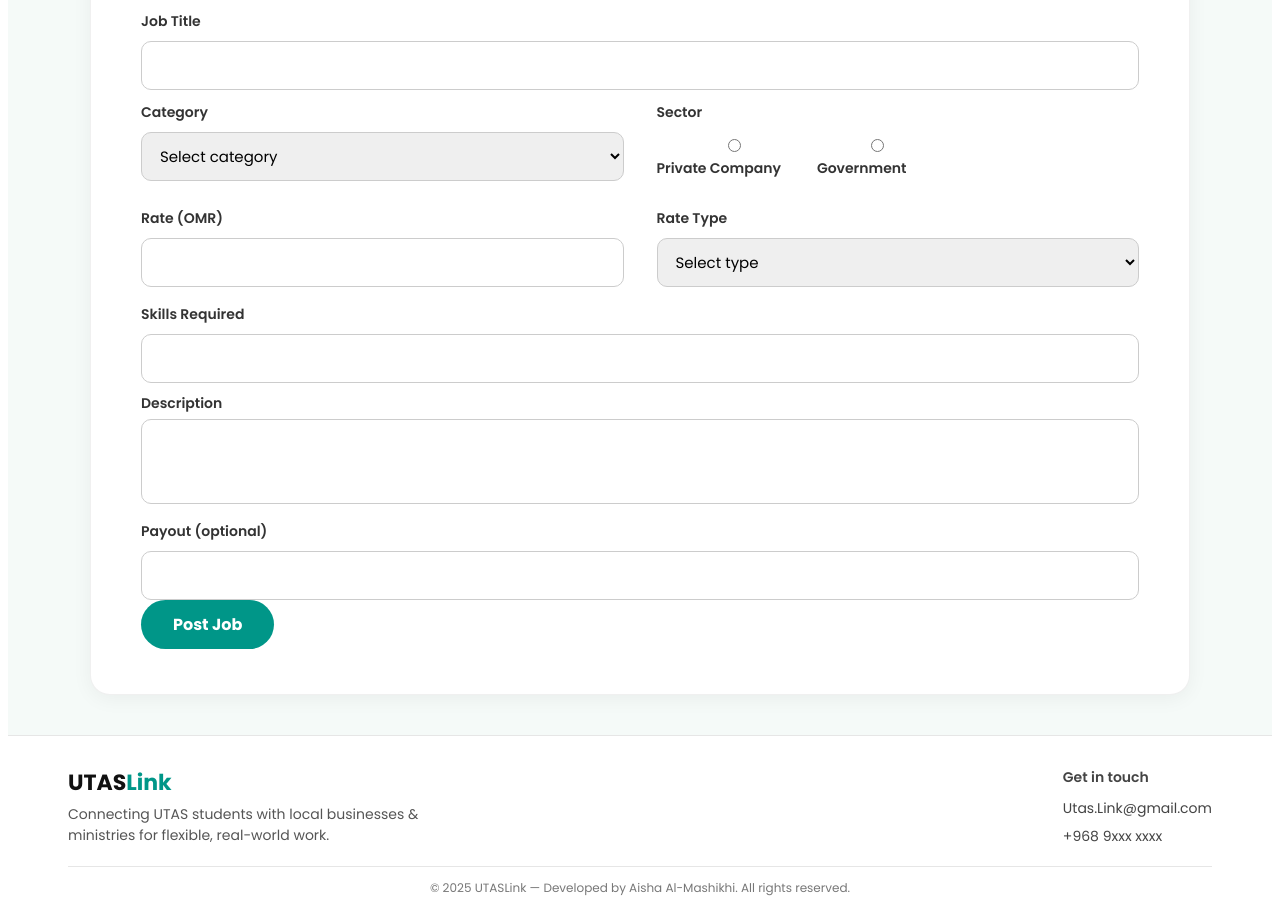
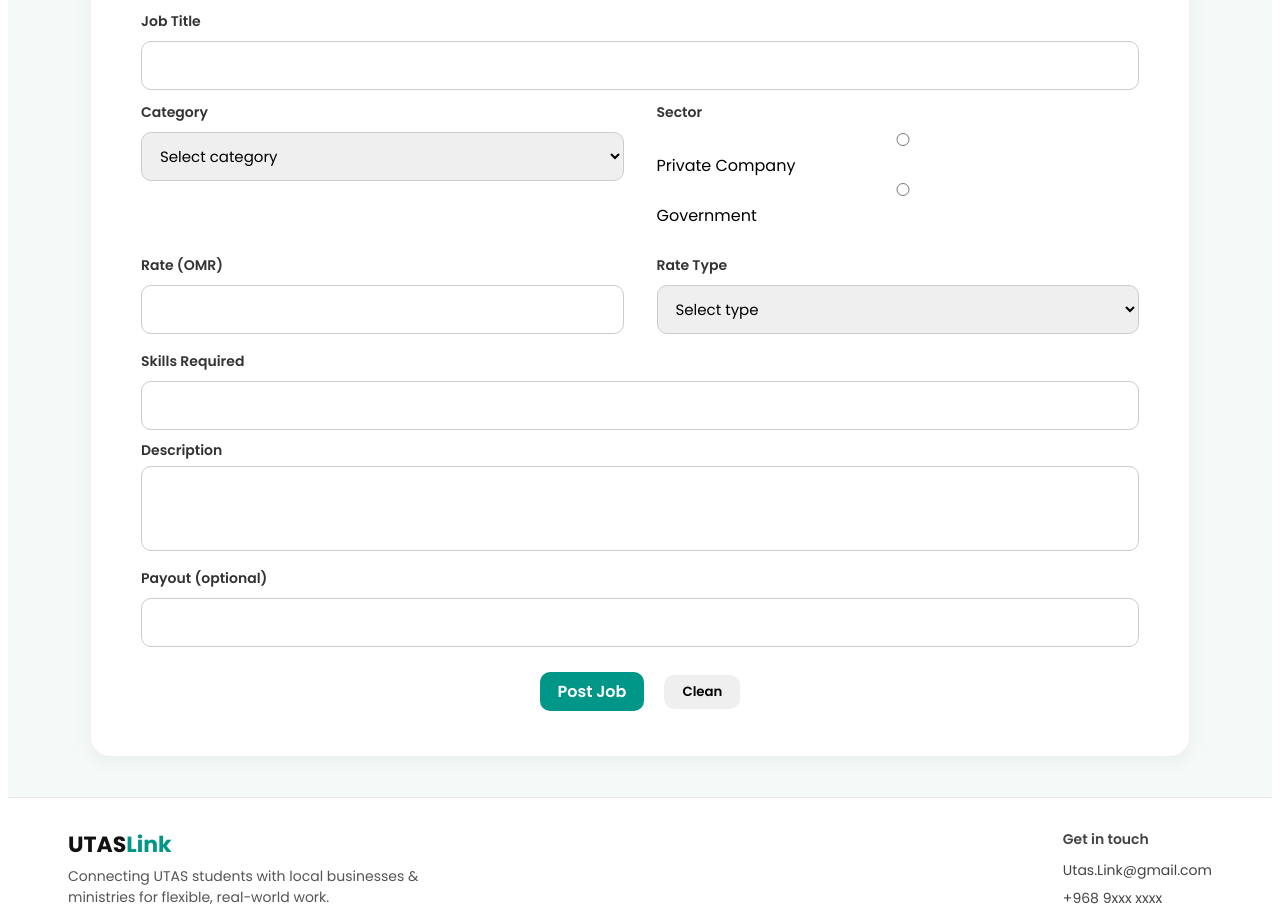
Before and after one commit to Aisha-Ahmed-Al-Mashikhi/utas-link-project, a React (Create React App) app in the folder client/: page /post-job in a window 1280 px wide. Shown: the part 320-1228 px from the top of the page. Built offline with nearby package versions, Linux system fonts and the light colour scheme.

Commit message:
Update PostJob.jsx

```diff
--- a/client/src/Component/PostJob.jsx
+++ b/client/src/Component/PostJob.jsx
@@ -26,16 +26,6 @@ const PostJob = () => {
   } = useForm({
     resolver: yupResolver(postJobSchema),
     mode: "onChange",
-    defaultValues: {
-      jobTitle: "",
-      category: "",
-      sector: "",
-      rate: "",
-      rateType: "",
-      skills: "",
-      description: "",
-      payout: "",
-    },
   });
 
   const CATEGORIES = [
@@ -75,7 +65,13 @@ const PostJob = () => {
       .unwrap()
       .then(() => {
         alert("Job posted successfully!");
+        handleClean();
+      })
+      .catch(() => alert("Failed to post job"));
+  };
 
+  // ⭐ زر تنظيف الحقول
+  const handleClean = () => {
     reset();
     setJobTitle("");
     setCategory("");
@@ -85,8 +81,6 @@ const PostJob = () => {
     setSkills("");
     setDescription("");
     setPayout("");
-      })
-      .catch(() => alert("Failed to post job"));
   };
 
   return (
@@ -99,6 +93,7 @@ const PostJob = () => {
         <p className="page-sub">Add a new job listing for students</p>
 
         <form onSubmit={handleSubmit(onSubmit)}>
+
           {/* Job Title */}
           <label>Job Title</label>
           <input
@@ -110,7 +105,7 @@ const PostJob = () => {
           />
           <p className="error">{errors.jobTitle?.message}</p>
 
-          {/* Category & Sector */}
+          {/* Category + Sector */}
           <div className="row-flex">
             <div className="col-half">
               <label>Category</label>
@@ -128,21 +123,24 @@ const PostJob = () => {
               <p className="error">{errors.category?.message}</p>
             </div>
 
+            {/* ⭐ Sector اختيار بتصميم احترافي */}
             <div className="col-half">
               <label>Sector</label>
-              <div className="sector-inline">
+              <div className="sector-grid">
                 {SECTORS.map((s) => (
-                  <label key={s}>
+                  <div
+                    key={s}
+                    className={`sector-box ${sector === s ? "selected" : ""}`}
+                    onClick={() => setSector(s)}
+                  >
                     <input
                       type="radio"
                       value={s}
                       checked={sector === s}
-                      {...register("sector", {
-                        onChange: (e) => setSector(e.target.value),
-                      })}
+                      {...register("sector")}
                     />
-                    {s}
-                  </label>
+                    <span>{s}</span>
+                  </div>
                 ))}
               </div>
               <p className="error">{errors.sector?.message}</p>
@@ -211,9 +209,16 @@ const PostJob = () => {
             })}
           />
 
+          {/* Action Buttons */}
+          <div className="actions">
             <button className="btn-primary" type="submit">
               Post Job
             </button>
+
+            <button className="btn-clean" type="button" onClick={handleClean}>
+              Clean
+            </button>
+          </div>
         </form>
       </div>
     </div>
```
Lines whose indentation alone changed are shown as unchanged.
